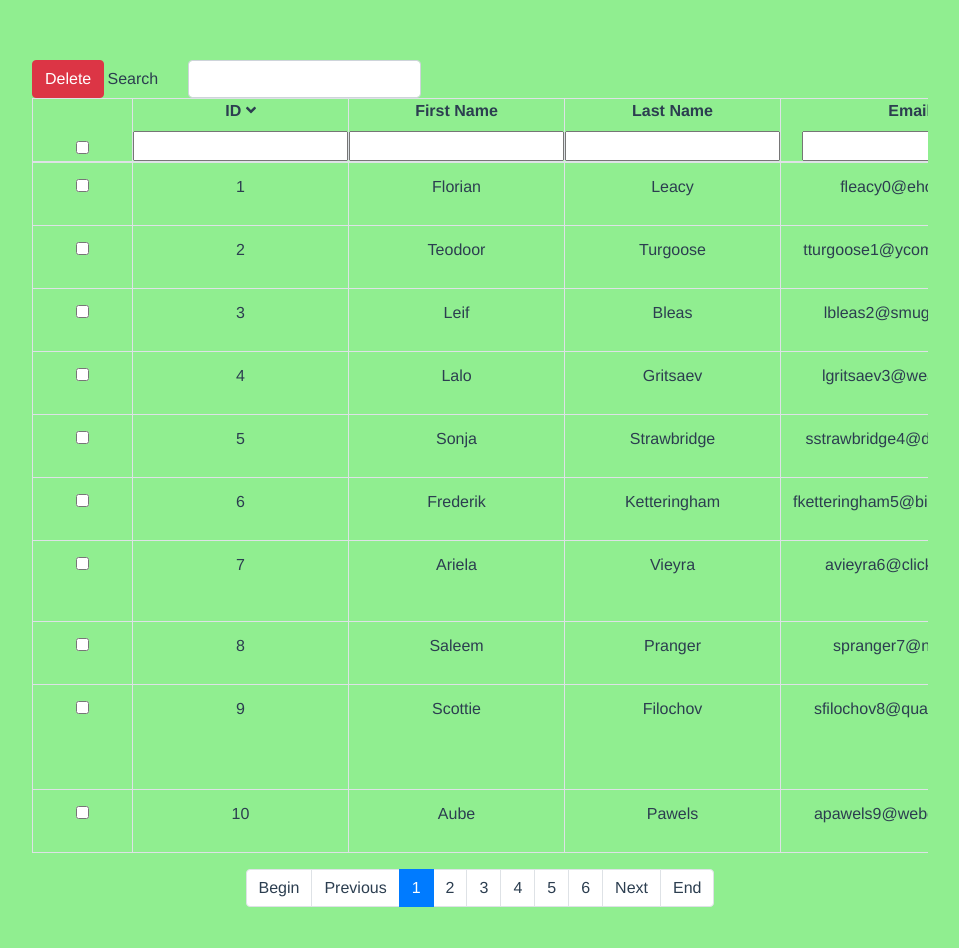
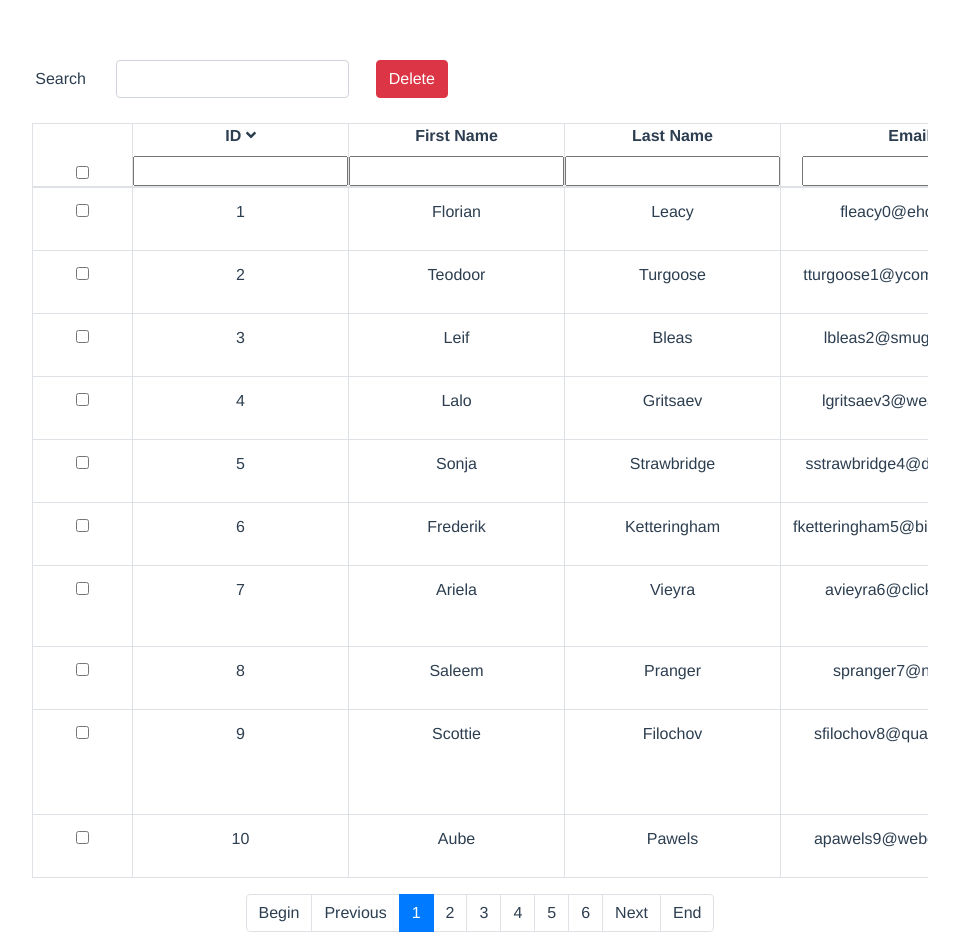
Before and after one commit to Onesime/InterventionTable, a Vue app: page /#/ in a window 1280 px wide. Shown: the whole page, without its empty margins (160-1119 px from the left). Before the commit the page ends 923 px from the top, so only its background shows below. Built offline with nearby package versions, Linux system fonts and the light colour scheme.

Commit message:
add style

```diff
--- a/index.html
+++ b/index.html
@@ -9,7 +9,7 @@
     <script src="https://code.jquery.com/jquery-3.2.1.slim.min.js" integrity="sha384-KJ3o2DKtIkvYIK3UENzmM7KCkRr/rE9/Qpg6aAZGJwFDMVNA/GpGFF93hXpG5KkN" crossorigin="anonymous"></script>
     <script src="https://cdnjs.cloudflare.com/ajax/libs/popper.js/1.12.9/umd/popper.min.js" integrity="sha384-ApNbgh9B+Y1QKtv3Rn7W3mgPxhU9K/ScQsAP7hUibX39j7fakFPskvXusvfa0b4Q" crossorigin="anonymous"></script>
     <script src="https://maxcdn.bootstrapcdn.com/bootstrap/4.0.0/js/bootstrap.min.js" integrity="sha384-JZR6Spejh4U02d8jOt6vLEHfe/JQGiRRSQQxSfFWpi1MquVdAyjUar5+76PVCmYl" crossorigin="anonymous"></script>
-    <link rel="stylesheet" type="text/css" href="src/css/responsive.css"></link>
+    <link rel="stylesheet" type="text/css" href="static/css/responsive.css"></link>
   </head>
   <body>
     <div id="app"></div>
--- a/src/components/Delete.vue
+++ b/src/components/Delete.vue
@@ -1,5 +1,5 @@
 <template>
-  <div style="float:left">
+  <div>
     <input type="button" class="btn btn-danger" value="Delete" v-on:click="supprCheck()"/>
   </div>
 </template>
--- a/src/components/InterventionTable.vue
+++ b/src/components/InterventionTable.vue
@@ -1,10 +1,10 @@
 <template>
 	<div class="interventiontable">
-		<Delete
-		  :json="json"
-		  style="text-align: left;">
-		</Delete>
 		<Search></Search>
+    <Delete
+      :json="json"
+      class="delete">
+    </Delete>
 		<div class="table-responsive">
 			<table class="table table-bordered table-hover">
 				<thead>
@@ -76,7 +76,8 @@ export default {
         THOrdering: THOrdering,
         ModalEdit: ModalEdit,
         Delete: Delete,
-		Search: Search
+        Search: Search,
+
     },
     mounted() {
         this.bindEvents()
--- a/src/components/Search.vue
+++ b/src/components/Search.vue
@@ -1,5 +1,6 @@
 <template>
-    <form class="form-inline" v-on:submit="doCallback">
+  <div>
+    <form style="float:left;" class="form-inline" v-on:submit="doCa-llback">
         <div class="form-group">
             <label for="search-input" class="col-2 col-form-label">Search</label>
             <div class="col-10">
@@ -7,6 +8,7 @@
             </div>
         </div>
     </form>
+  </div>
 </template>
 
 <script>
--- a/src/css/responsive.css
+++ /dev/null
@@ -1,11 +0,0 @@
-
-
-body {
-    background-color: lightgreen;
-}
-
-@media only screen and (max-width: 500px) {
-    body {
-        background-color: lightblue;
-    }
-}
--- /dev/null
+++ b/static/css/responsive.css
@@ -0,0 +1,4 @@
+.delete{
+  text-align: left;
+  margin-bottom:25px;
+}
```
